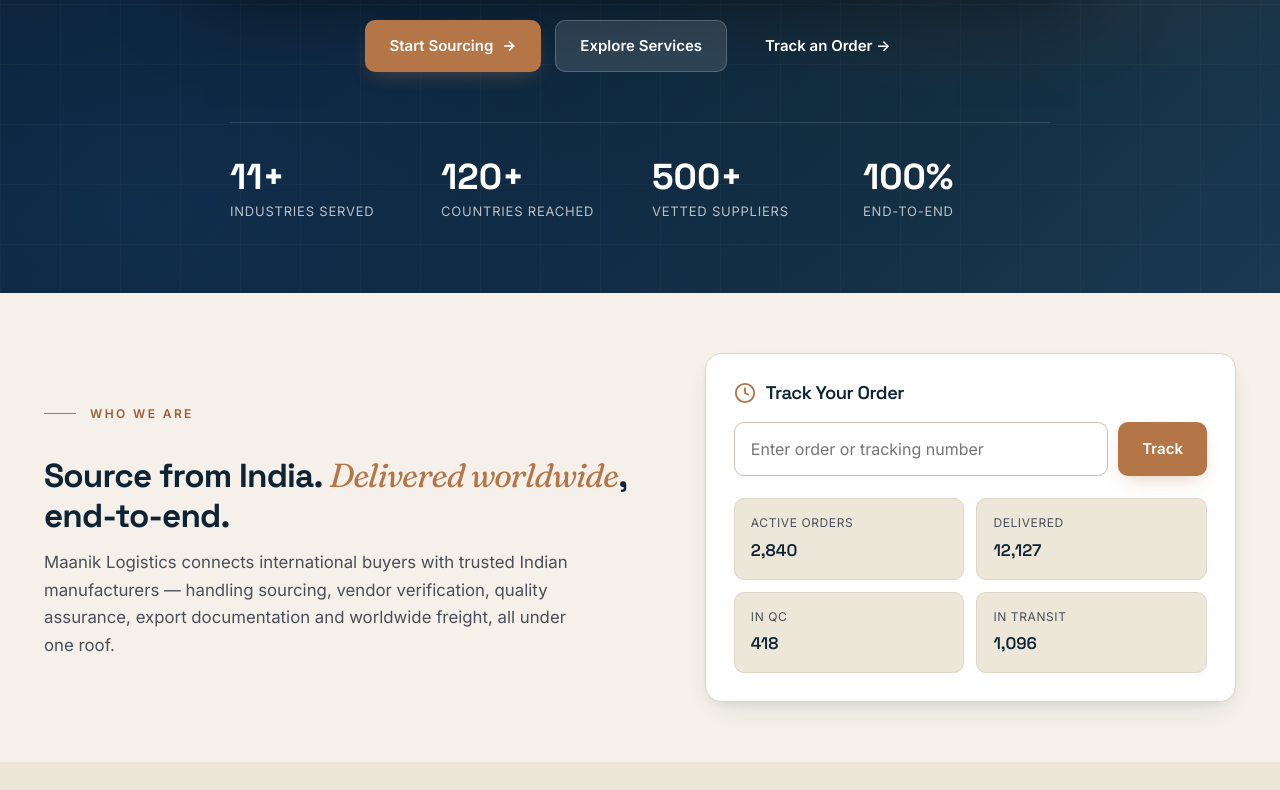
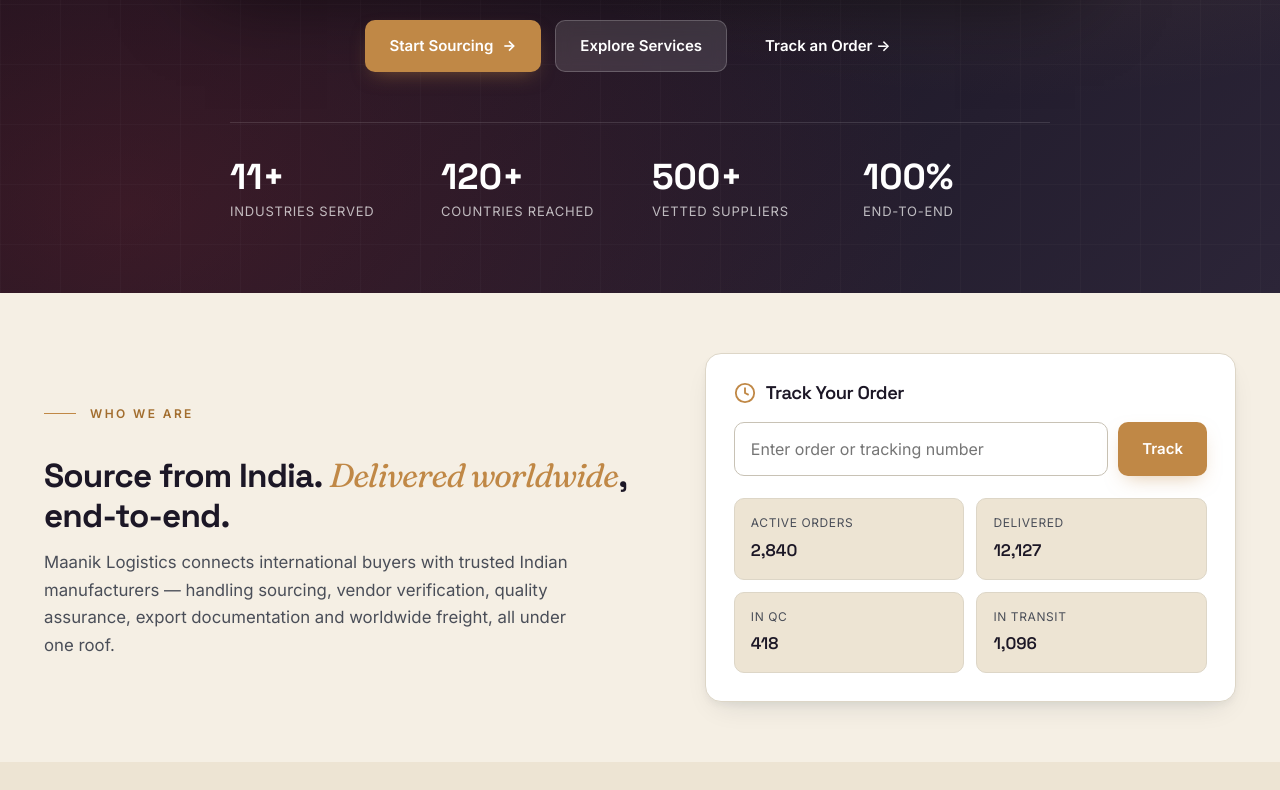
Before and after one commit to MaanikLogistics/Website, a plain HTML site: page index.html in a window 1280 px wide. Shown: the part 658-1448 px from the top of the page. Drawn offline with Linux system fonts and the light colour scheme.

Commit message:
Tint palette toward gold and burgundy to harmonize with brand banner

```diff
--- a/styles.css
+++ b/styles.css
@@ -11,23 +11,28 @@
      Deep ink, burnished copper, warm bone background.
      ============================================ */
 
-  /* INK — deep petrol/midnight (was navy) */
-  --ink-900:  #081420;
-  --ink-800:  #0e2433;
-  --ink-700:  #1a3a52;
-  --ink-100:  #dde4eb;
+  /* INK — warm dark plum (subtly tinted from cool blue toward warm) */
+  --ink-900:  #100c16;
+  --ink-800:  #1c1726;
+  --ink-700:  #2c2538;
+  --ink-100:  #e5e1ea;
 
-  /* COPPER — burnished metal accent (was bright orange) */
-  --copper-700: #7d4a26;
-  --copper-600: #9a5f35;
-  --copper-500: #b47547;
-  --copper-400: #c89172;
-  --copper-100: #f0e1d2;
+  /* COPPER → GOLD-AMBER (shifted slightly more golden to harmonize with logo) */
+  --copper-700: #7d521e;
+  --copper-600: #a26d2e;
+  --copper-500: #c08846;
+  --copper-400: #d4a572;
+  --copper-100: #f4e6cf;
 
-  /* BONE / CREAM — warm neutrals (was sterile white) */
-  --bone:     #f5f1ea;
-  --ivory:    #faf7f1;
-  --cream:    #ede7da;
+  /* WINE — subtle deep burgundy for accents */
+  --wine-700:   #4a141b;
+  --wine-500:   #7a2530;
+  --wine-100:   #f0d8db;
+
+  /* BONE / CREAM — warm neutrals (slightly warmer to harmonize) */
+  --bone:     #f5efe4;
+  --ivory:    #faf6ed;
+  --cream:    #ede4d3;
 
   /* CHARCOAL / STONE — text & borders */
   --charcoal-900: #14181f;
@@ -230,8 +235,8 @@
   transition: all var(--transition);
   white-space: nowrap;
 }
-.btn-primary { background: var(--copper-500); color: #ffffff; box-shadow: 0 8px 20px -8px rgba(180, 117, 71, 0.45); }
-.btn-primary:hover { background: var(--copper-600); color: #ffffff; transform: translateY(-2px); box-shadow: 0 12px 24px -8px rgba(154, 95, 53, 0.55); }
+.btn-primary { background: var(--copper-500); color: #ffffff; box-shadow: 0 8px 20px -8px rgba(192, 136, 70, 0.5); }
+.btn-primary:hover { background: var(--copper-600); color: #ffffff; transform: translateY(-2px); box-shadow: 0 12px 24px -8px rgba(162, 109, 46, 0.6); }
 .btn-secondary { background: var(--white); color: var(--navy-800); border: 1.5px solid var(--slate-300); }
 .btn-secondary:hover { border-color: var(--navy-800); color: var(--navy-800); background: var(--slate-50); }
 .btn-light { background: rgba(255, 255, 255, 0.12); color: var(--white); backdrop-filter: blur(8px); border: 1px solid rgba(255, 255, 255, 0.2); }
@@ -254,8 +259,8 @@
   position: absolute;
   inset: 0;
   background-image:
-    radial-gradient(at 80% 20%, rgba(255, 107, 26, 0.18) 0, transparent 50%),
-    radial-gradient(at 10% 90%, rgba(19, 58, 107, 0.5) 0, transparent 50%);
+    radial-gradient(at 80% 20%, rgba(192, 136, 70, 0.22) 0, transparent 50%),
+    radial-gradient(at 10% 90%, rgba(122, 37, 48, 0.35) 0, transparent 50%);
   pointer-events: none;
 }
 .hero::after {
@@ -276,14 +281,14 @@
   align-items: center;
   gap: 10px;
   padding: 8px 16px;
-  background: rgba(255, 107, 26, 0.15);
+  background: rgba(192, 136, 70, 0.18);
   color: var(--orange-500);
   border-radius: 100px;
   font-size: 13px;
   font-weight: 600;
   letter-spacing: 0.04em;
   text-transform: uppercase;
-  border: 1px solid rgba(255, 107, 26, 0.3);
+  border: 1px solid rgba(192, 136, 70, 0.35);
   margin-bottom: 24px;
 }
 .hero h1 { color: #ffffff; margin-bottom: 22px; }
@@ -536,7 +541,7 @@
   right: -50px; top: -50px;
   width: 250px; height: 250px;
   border-radius: 50%;
-  background: radial-gradient(circle, rgba(255, 107, 26, 0.2), transparent 70%);
+  background: radial-gradient(circle, rgba(192, 136, 70, 0.25), transparent 70%);
 }
 .stat-item .value { font-family: var(--font-display); font-size: 2.6rem; font-weight: 700; line-height: 1; color: var(--white); }
 .stat-item .value span { color: var(--orange-500); }
@@ -637,7 +642,7 @@
 .timeline-item { display: grid; grid-template-columns: 32px 1fr auto; gap: 16px; align-items: start; padding: 16px; background: var(--white); border-radius: 10px; }
 .timeline-dot { width: 20px; height: 20px; border-radius: 50%; background: var(--slate-300); margin-top: 4px; }
 .timeline-item.done .timeline-dot { background: var(--success); box-shadow: 0 0 0 4px rgba(16, 185, 129, 0.18); }
-.timeline-item.current .timeline-dot { background: var(--orange-500); box-shadow: 0 0 0 4px rgba(255, 107, 26, 0.2); }
+.timeline-item.current .timeline-dot { background: var(--orange-500); box-shadow: 0 0 0 4px rgba(192, 136, 70, 0.25); }
 .timeline-item h5 { font-family: var(--font-display); color: var(--navy-800); font-size: 1rem; margin-bottom: 4px; }
 .timeline-item p { font-size: 13px; color: var(--slate-500); margin: 0; }
 .timeline-time { font-size: 13px; color: var(--slate-500); }
@@ -683,7 +688,7 @@
   position: absolute;
   inset: 0;
   background-image:
-    radial-gradient(at 80% 20%, rgba(255, 107, 26, 0.18) 0, transparent 50%),
+    radial-gradient(at 80% 20%, rgba(192, 136, 70, 0.22) 0, transparent 50%),
     linear-gradient(rgba(255,255,255,0.04) 1px, transparent 1px),
     linear-gradient(90deg, rgba(255,255,255,0.04) 1px, transparent 1px);
   background-size: auto, 60px 60px, 60px 60px;
@@ -810,7 +815,7 @@
   background: var(--copper-500);
 }
 .mv-card-dark {
-  background: linear-gradient(135deg, var(--ink-800), var(--ink-900));
+  background: linear-gradient(135deg, var(--ink-800) 0%, var(--ink-900) 60%, var(--wine-700) 100%);
   color: #fff;
   border: none;
 }
```
